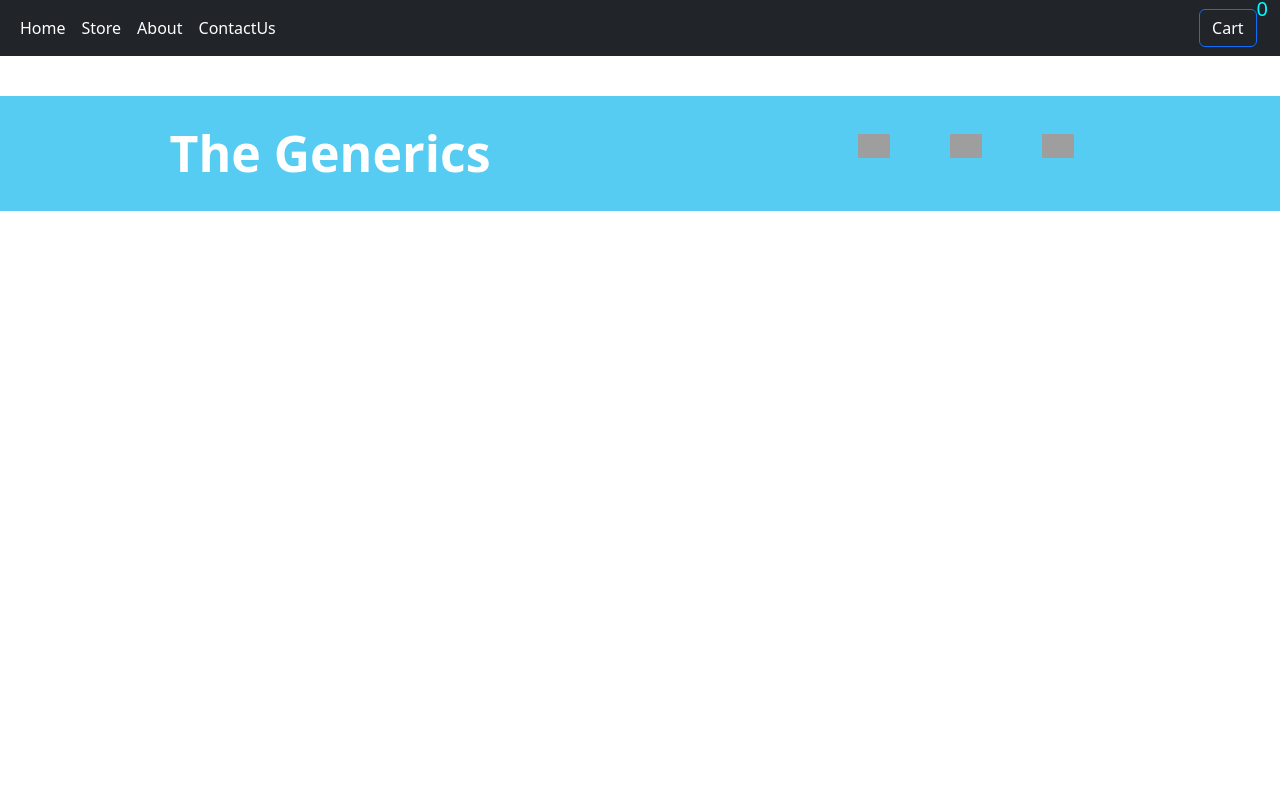
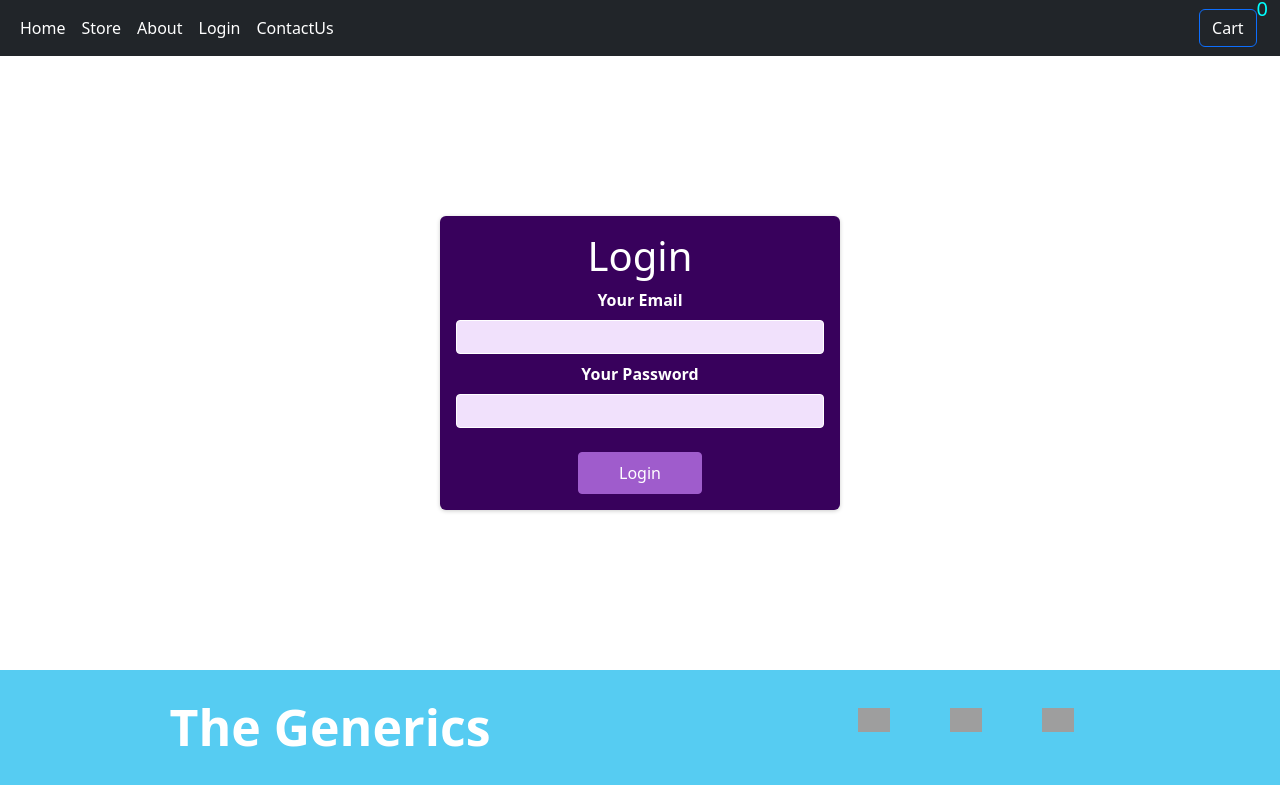
Before and after one commit to jcsgirish/Ecommerce-Website, a React (Create React App) app: page /login in a window 1280 px wide. Built offline with nearby package versions, Linux system fonts and the light colour scheme; grey boxes are pictures that could not be loaded.

Commit message:
Adding Login to Ecommerce

```diff
--- a/src/App.js
+++ b/src/App.js
@@ -11,6 +11,8 @@
 import About from './Components/Pages/About';
 import Home from './Components/Pages/Home';
 import HeaderContent from './Components/Layout/Layout/HeadContent';
+
+import Login from './Components/Pages/Login';
 
 function App() {
   const [showCart, setShowCart] = useState(false);
@@ -55,6 +57,10 @@
             <Contact/>
           </Route>
 
+          <Route exact path="/login">
+          <Login />
+          </Route>
+
 
           </Switch>
         <Footer />
--- a/src/Components/Layout/Navbar.js
+++ b/src/Components/Layout/Navbar.js
@@ -1,5 +1,7 @@
 import React, { useContext } from 'react'
 import { cartContext } from '../../Store/CartProvider'
+import { NavLink } from 'react-router-dom/cjs/react-router-dom.min'
+
 
 const Navbar = (props) => {
     let cartCtx=useContext(cartContext)
@@ -16,18 +18,28 @@
                     <div className="collapse navbar-collapse" id="navbarSupportedContent">
                         <ul  className="navbar-nav me-auto mb-2 mb-lg-0">
                             <li className="nav-item">
-                                <a   className="nav-link active" aria-current="page" href="/home">Home</a>
+                                <NavLink  className="nav-link active" aria-current="page"  to="/home">Home</NavLink>
                             </li>
                             <li className="nav-item">
-                                <a className="nav-link active" aria-current="page" href="/store">Store</a>
+                                <NavLink className="nav-link active" aria-current="page" to="/store">Store</NavLink>
                             </li>
+
                             <li className="nav-item">
-                                <a className="nav-link active" aria-current="page" href="/about">About</a>
+                                <NavLink className="nav-link active" aria-current="page"  to="/about">About</NavLink>
+                            </li>
 
+                            <li className="nav-item">
+                                <NavLink className="nav-link active" aria-current="page"  to="/login">Login</NavLink>
                             </li>
+
                             <li className="nav-item">
-                                <a className="nav-link active" aria-current="page" href="/contact">ContactUs</a>
+                                <NavLink className="nav-link active" aria-current="page"  to="/contact">ContactUs</NavLink>
                             </li>
+
+
+
+
+
                         </ul>
                         <form className="d-flex">
                             <button type="button" className="btn btn-dark border-primary" onClick={handleOpenCart}>Cart</button>
--- /dev/null
+++ b/src/Components/Pages/Login.js
@@ -0,0 +1,71 @@
+import React, { useContext, useRef } from 'react'
+import classes from './Login.module.css'
+import { useHistory } from 'react-router-dom'
+import { cartContext } from '../../Store/CartProvider'
+
+const Login = () => {
+    let enteredpass = useRef();
+    let enteredEmail = useRef();
+    let ctx = useContext(cartContext);
+    let history = useHistory();
+
+    const submitHandler = (e) => {
+        e.preventDefault();
+        fetch(
+            'https://identitytoolkit.googleapis.com/v1/accounts:signInWithPassword?key=AIzaSyDLlLTi9E1dh1MrRu4M0lTlfXvgPeh6ag4',
+            {
+                method: 'POST',
+                body: JSON.stringify({
+                    email: enteredEmail.current.value,
+                    password: enteredpass.current.value,
+                    returnSecureToken: true,
+                }),
+                headers: {
+                    'Content-Type': 'application/json',
+                },
+            }
+        )
+            .then((res) => {
+                if (res.ok) {
+                    let responce = res.json();
+                    responce.then((data) => {
+                        ctx.setToken(data.idToken);
+                        localStorage.setItem("idToken", data.idToken);
+                        ctx.setIsLoggedIn(true);
+                        history.push('')
+                    })
+                } else {
+                    return res.json().then((data) => {
+                        let errorMessage = 'Authentication failed!';
+                        alert(errorMessage);
+                    });
+                }
+            });
+    }
+
+    return (
+        <section className={classes.auth}>
+            <h1>Login</h1>
+            <form >
+                <div className={classes.control}>
+                    <label htmlFor='email'>Your Email</label>
+                    <input type='email' id='email' ref={enteredEmail} />
+                </div>
+                <div className={classes.control}>
+                    <label htmlFor='password'>Your Password</label>
+                    <input
+                        type='password'
+                        id='password'
+                        required
+                        ref={enteredpass}
+                    />
+                </div>
+                <div className={classes.actions}>
+                    <button onClick={submitHandler}>Login</button>
+                </div>
+            </form>
+        </section>
+    )
+}
+
+export default Login
--- /dev/null
+++ b/src/Components/Pages/Login.module.css
@@ -0,0 +1,73 @@
+.auth {
+    margin: 10rem auto;
+    /* margin-bottom: 16rem; */
+    width: 95%;
+    max-width: 25rem;
+    border-radius: 6px;
+    background-color: #38015c;
+    box-shadow: 0 1px 4px rgba(0, 0, 0, 0.2);
+    padding: 1rem;
+    text-align: center;
+  }
+
+  .auth h1 {
+    text-align: center;
+    color: white;
+  }
+
+  .control {
+    margin-bottom: 0.5rem;
+  }
+
+  .control label {
+    display: block;
+    color: white;
+    font-weight: bold;
+    margin-bottom: 0.5rem;
+  }
+
+  .control input {
+    font: inherit;
+    background-color: #f1e1fc;
+    color: #38015c;
+    border-radius: 4px;
+    border: 1px solid white;
+    width: 100%;
+    text-align: left;
+    padding: 0.25rem;
+  }
+
+  .actions {
+    margin-top: 1.5rem;
+    display: flex;
+    flex-direction: column;
+    align-items: center;
+  }
+
+  .actions button {
+    cursor: pointer;
+    font: inherit;
+    color: white;
+    background-color: #9f5ccc;
+    border: 1px solid #9f5ccc;
+    border-radius: 4px;
+    padding: 0.5rem 2.5rem;
+  }
+
+  .actions button:hover {
+    background-color: #873abb;
+    border-color: #873abb;
+  }
+
+  .actions .toggle {
+    margin-top: 1rem;
+    background-color: transparent;
+    color: #9f5ccc;
+    border: none;
+    padding: 0.15rem 1.5rem;
+  }
+
+  .actions .toggle:hover {
+    background-color: transparent;
+    color: #ae82cc;
+  }
--- a/src/Store/CartProvider.js
+++ b/src/Store/CartProvider.js
@@ -4,8 +4,10 @@
 
 const CartProvider = (props) => {
     const [cartItems,setCartItems]=useState({items:[],totalItems:0,totalAmount:0})
+    const [isLoggedIn,setIsLoggedIn]=useState(false);
+    const [token,setToken]=useState(null);
   return (
-    <cartContext.Provider value={{cartItems,setCartItems}}>
+    <cartContext.Provider value={{cartItems,setCartItems,isLoggedIn,setIsLoggedIn,token,setToken}}>
       {props.children}
     </cartContext.Provider>
   )
```
